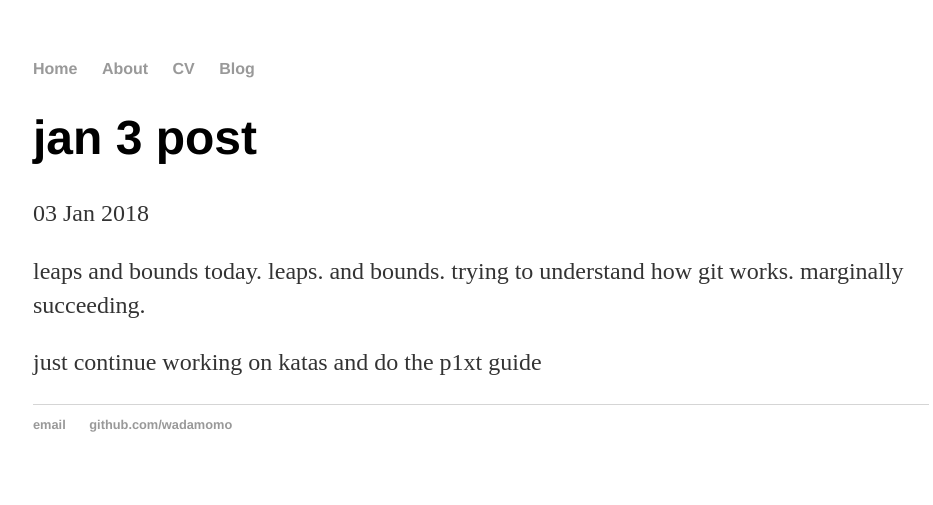
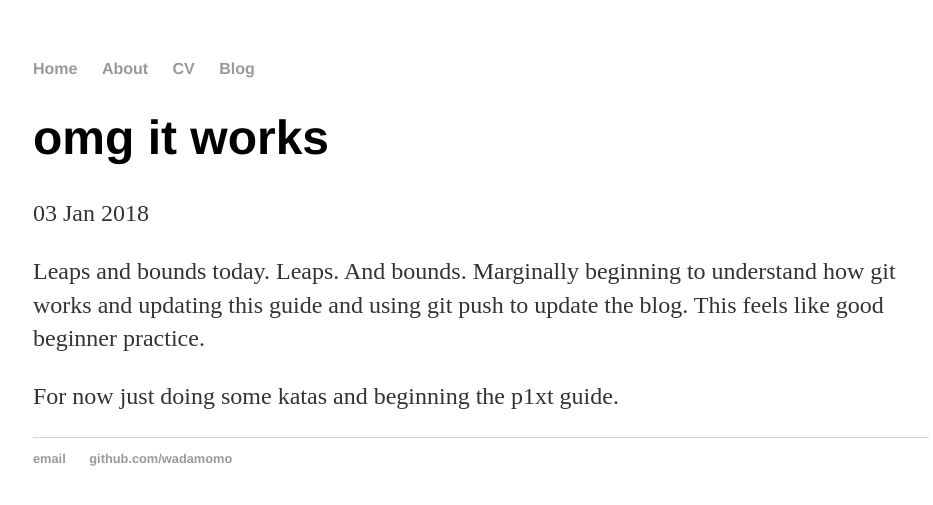
Before and after one commit to WADAMOMO/wadamomo.github.io, a Jekyll site: the page built from _posts/2018-01-03-post-numba-three.md, in a window 1280 px wide. Shown: the top 505 px of the page, without its empty margins (159-1092 px from the left). Built offline with Jekyll 4.4.1, drawn with Linux system fonts in a browser that asks for light colours.

Commit message:
slight updates to pages

```diff
--- a/_posts/2018-01-03-post-numba-three.md
+++ b/_posts/2018-01-03-post-numba-three.md
@@ -1,11 +1,10 @@
 ---
 layout: post
-title: "jan 3 post"
+title: "omg it works"
 date: 2018-01-03
 ---
 
-leaps and bounds today. leaps. and bounds.
-trying to understand how git works.
-marginally succeeding.
+Leaps and bounds today. Leaps. And bounds.
+Marginally beginning to understand how git works and updating this guide and using git push to update the blog. This feels like good beginner practice.
 
-just continue working on katas and do the p1xt guide
+For now just doing some katas and beginning the p1xt guide.
--- a/about/index.html
+++ b/about/index.html
@@ -4,4 +4,4 @@ title: About Things
 ---
 <h1>{{ page.title }}</h1>
 
-<p>about have accomplished<p>
+<p>This is a page about me which will soon be about me and about things like me<p>
--- a/cv/index.html
+++ b/cv/index.html
@@ -4,4 +4,4 @@ title: CV Things
 ---
 	<h1>{{ page.title }}</h1>
 
-<p>look at all the things I have accomplished<p>
+<p>Look upon all the things I have accomplished. Feast your eyes. Upon this confused madness.<p>
--- a/index.html
+++ b/index.html
@@ -4,5 +4,5 @@ title: William Adamowicz
 ---
 <div class="blurb">
 	<h1>Hi there, I'm William Adamowicz!</h1>
-	<p>Why won't the new posts arrive!?!!! GARRRRRR</p>
+	<p>This is a page where I am logging my daily activity through the process of going from Hello World to professional programmer. It will probably not be interesting to anyone except if I become really successful (even just vaguely successful, I'll settle for) and inspire someone else to follow a similar path. If you have any questions I am fully prepared to give you an unprepared opinion on the matter.</p>
 </div><!-- /.blurb -->
```
Also changed, not shown: _posts/2017-12-31-william-adamowicz-site-launched.md (+1 -1 lines), 1 other file.
